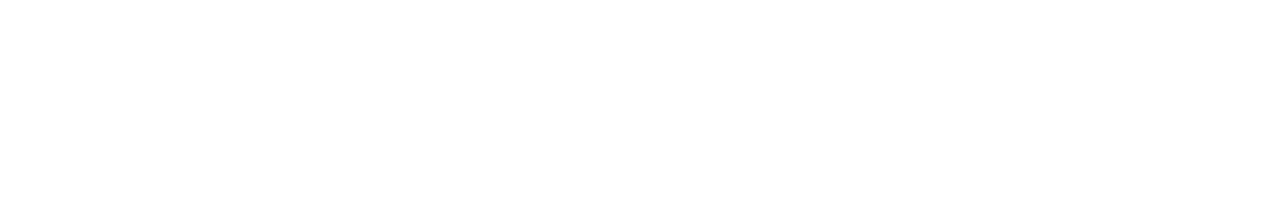
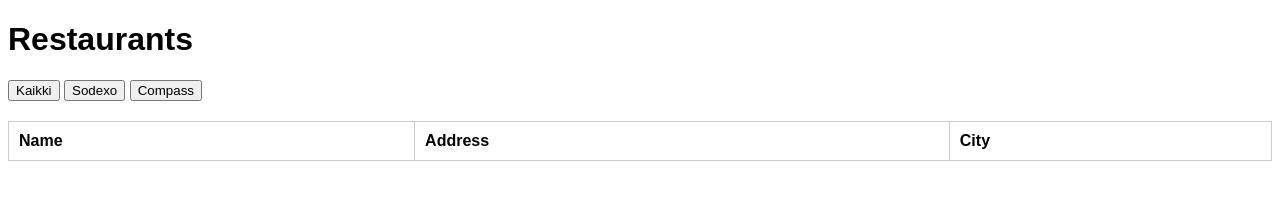
Before and after one commit to Khaleddamascene/WSK-26-JS-kertaus, a website: page Week-2/AdvancedJavascript/index.html in a window 1280 px wide. Drawn offline with Linux system fonts and the light colour scheme.

Commit message:
Add initial HTML structure for restaurant application

```diff
--- a/Week-2/AdvancedJavascript/index.html
+++ b/Week-2/AdvancedJavascript/index.html
@@ -4,6 +4,30 @@
     <meta charset="UTF-8" />
     <meta name="viewport" content="width=device-width, initial-scale=1.0" />
     <title>Document</title>
+    <link rel="stylesheet" href="main.css" />
+    <script src="./JS/main.js" type="module" defer></script>
   </head>
-  <body></body>
+
+  <body>
+    <h1>Restaurants</h1>
+
+    <div id="filters">
+      <button id="btn-all">Kaikki</button>
+      <button id="btn-sodexo">Sodexo</button>
+      <button id="btn-compass">Compass</button>
+    </div>
+
+    <table id="target">
+      <tr>
+        <th>Name</th>
+        <th>Address</th>
+        <th>City</th>
+      </tr>
+      <!-- add restaurants here -->
+    </table>
+    <!-- modal -->
+    <dialog id="modal">
+      <!-- add restaurant info here when restaurant is clicked -->
+    </dialog>
+  </body>
 </html>
```
